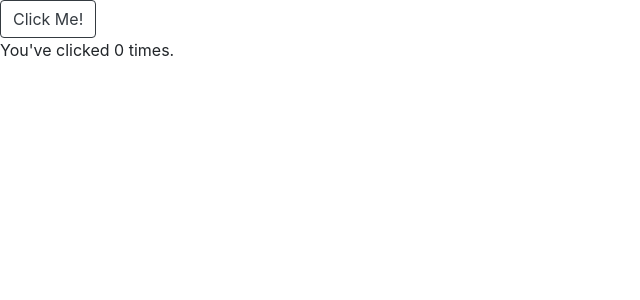
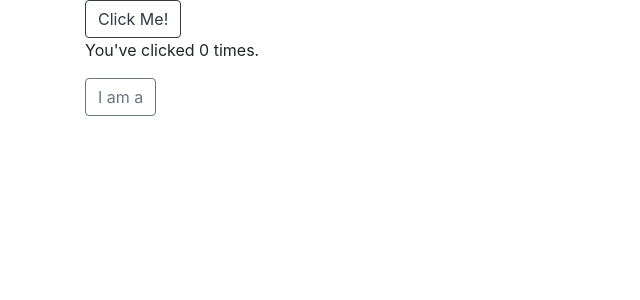
Before and after one commit to cstkpk/Click-Redux, a React (Create React App) app in the folder clicks/: page / in a window 1280 px wide. Shown: the top 300 px of the page, without its empty margins (0-640 px from the left). Built offline with nearby package versions, Linux system fonts and the light colour scheme.

Commit message:
Added new button component and boostrap container to App -New button component (AnimalButton) needs to be integrated into Redux

```diff
--- /dev/null
+++ b/clicks/src/components/AnimalButton/index.js
@@ -0,0 +1,17 @@
+import React, { Component } from "react";
+import { Button } from "react-bootstrap";
+// import { connect } from "react-redux";
+
+class AnimalButton extends Component {
+    render() {
+        return (
+            <Button
+                variant="outline-secondary"
+            >
+                I am a
+            </Button>
+        );
+    };
+};
+
+export default AnimalButton;
--- a/clicks/src/components/App.js
+++ b/clicks/src/components/App.js
@@ -1,13 +1,17 @@
 import React from "react";
+import { Container } from "react-bootstrap";
+
 import ClickButton from "./ClickButton";
+import AnimalButton from "./AnimalButton";
 // import Modal1 from "./Modal";
 
 function App() {
     return (
-        <>
+        <Container>
             <ClickButton />
+            <AnimalButton />
             {/* <Modal1 /> */}
-        </>
+        </Container>
     );
 };
 
```
